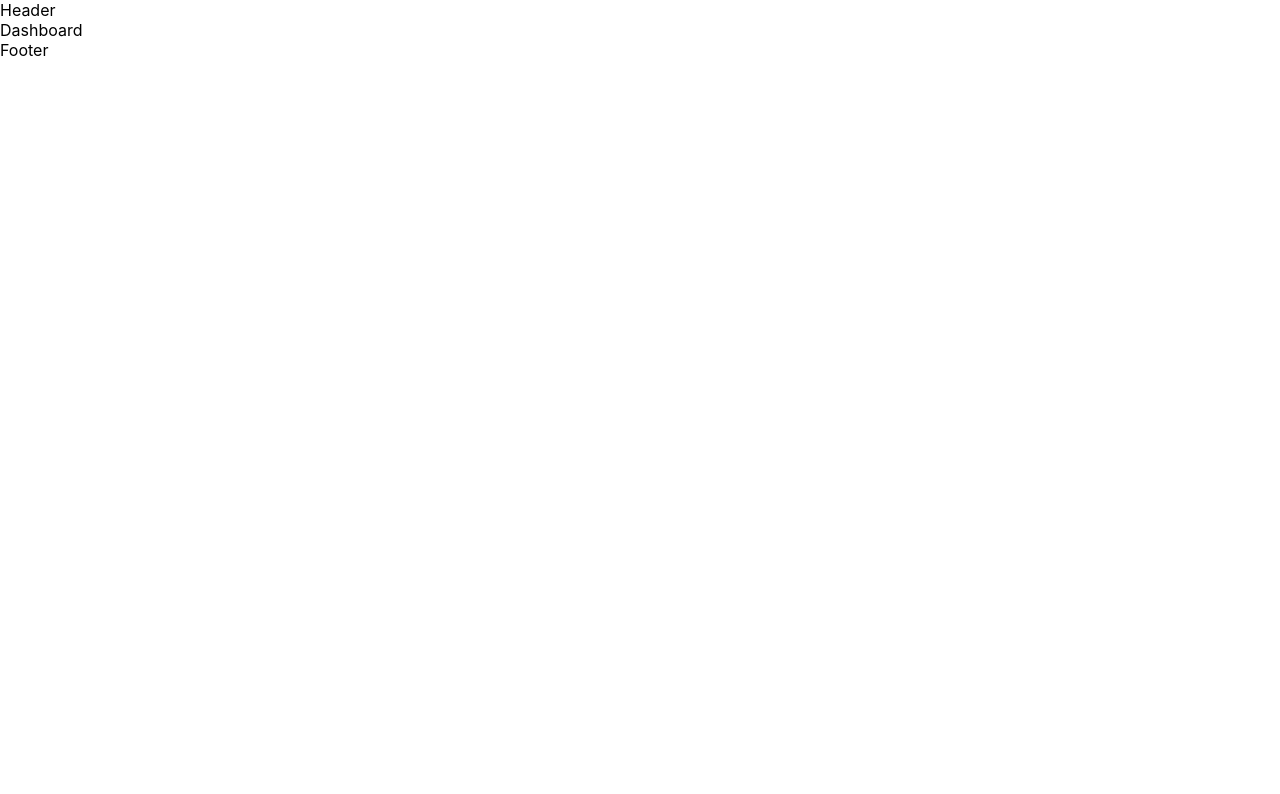
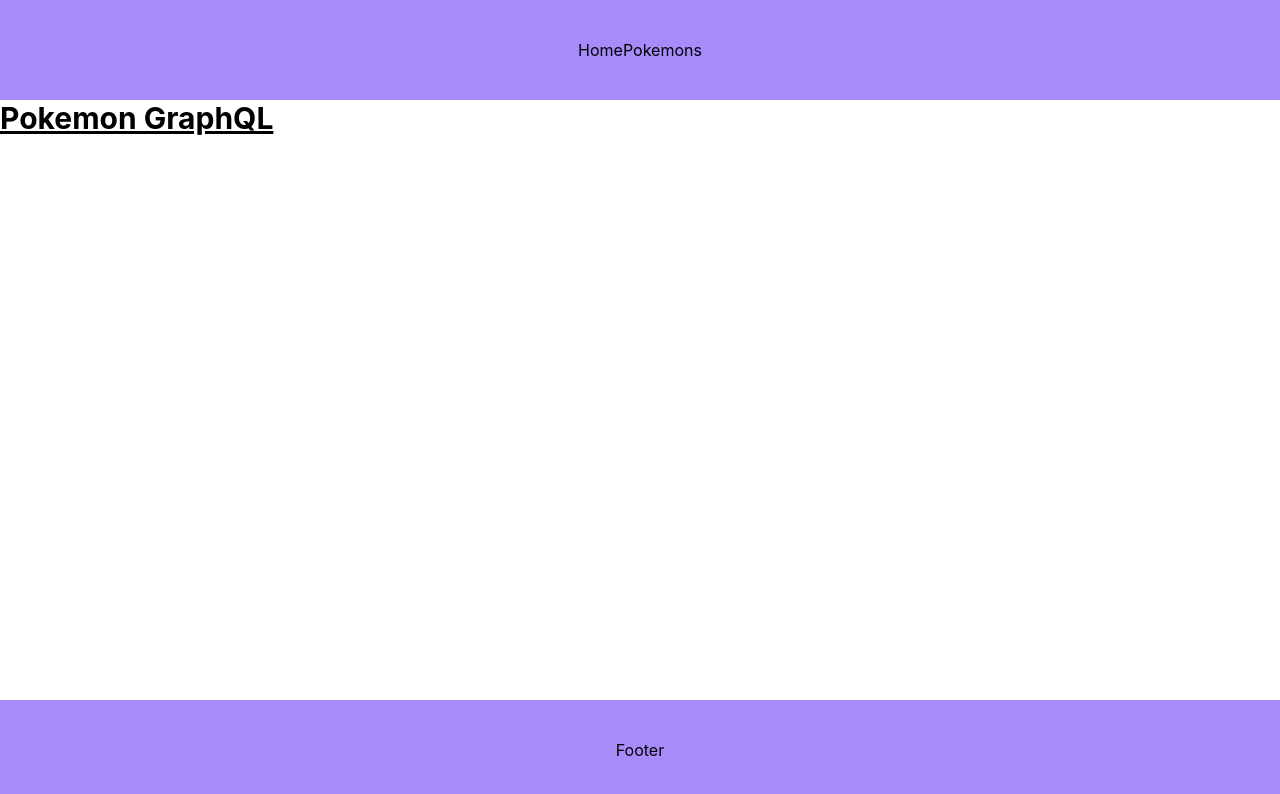
Before and after one commit to mdelarosatoro/rick-and-morty-graphql, a React (Create React App) app: page /pokemons in a window 1280 px wide. Shown: the top 794 px of the page. Built offline with nearby package versions, Linux system fonts and the light colour scheme.

Commit message:
Added basic router and core components

```diff
--- a/package.json
+++ b/package.json
@@ -14,6 +14,7 @@
         "graphql": "^16.3.0",
         "react": "^18.0.0",
         "react-dom": "^18.0.0",
+        "react-router-dom": "^6.3.0",
         "react-scripts": "5.0.1",
         "typescript": "^4.6.3",
         "web-vitals": "^2.1.4"
@@ -45,6 +46,7 @@
     "devDependencies": {
         "@typescript-eslint/eslint-plugin": "^5.19.0",
         "@typescript-eslint/parser": "^5.19.0",
+        "autoprefixer": "^10.4.4",
         "eslint": "^8.13.0",
         "eslint-config-airbnb": "^19.0.4",
         "eslint-config-prettier": "^8.5.0",
@@ -53,7 +55,9 @@
         "eslint-plugin-jsx-a11y": "^6.5.1",
         "eslint-plugin-react": "^7.29.4",
         "eslint-plugin-react-hooks": "^4.4.0",
-        "husky": "^7.0.4"
+        "husky": "^7.0.4",
+        "postcss": "^8.4.12",
+        "tailwindcss": "^3.0.24"
     },
     "prettier": {
         "singleQuote": true
--- /dev/null
+++ b/postcss.config.js
@@ -0,0 +1,6 @@
+module.exports = {
+  plugins: {
+    tailwindcss: {},
+    autoprefixer: {},
+  },
+}
--- a/src/App.tsx
+++ b/src/App.tsx
@@ -1,4 +1,5 @@
 import './App.css';
+import { Route, Routes } from 'react-router-dom';
 import Header from './components/core/header/header';
 import Footer from './components/core/footer/footer';
 import Dashboard from './components/dashboard/dashboard';
@@ -7,7 +8,10 @@ function App() {
     return (
         <>
             <Header />
-            <Dashboard />
+            <Routes>
+                <Route path="/" element={<Dashboard />} />
+                <Route path="/pokemons" element={<Dashboard />} />
+            </Routes>
             <Footer />
         </>
     );
--- a/src/components/core/footer/footer.tsx
+++ b/src/components/core/footer/footer.tsx
@@ -1,7 +1,11 @@
 import React from 'react';
 
 function Footer() {
-    return <footer>Footer</footer>;
+    return (
+        <footer className="bg-violet-400	h-[100px] flex justify-center items-center">
+            Footer
+        </footer>
+    );
 }
 
 export default Footer;
--- a/src/components/core/header/header.tsx
+++ b/src/components/core/header/header.tsx
@@ -1,7 +1,24 @@
-import React from 'react';
+function Header() {
+    const navLinks = [
+        {
+            path: '/',
+            label: 'Home',
+        },
+        {
+            path: '/pokemons',
+            label: 'Pokemons',
+        },
+    ];
 
-function Header() {
-    return <header>Header</header>;
+    return (
+        <header className="bg-violet-400 h-[100px] flex justify-center items-center">
+            <nav>
+                {navLinks.map((item) => (
+                    <a href={item.path}>{item.label}</a>
+                ))}
+            </nav>
+        </header>
+    );
 }
 
 export default Header;
--- a/src/components/dashboard/dashboard.tsx
+++ b/src/components/dashboard/dashboard.tsx
@@ -1,7 +1,11 @@
 import React from 'react';
 
 function Dashboard() {
-    return <div>Dashboard</div>;
+    return (
+        <div className="min-h-[calc(100vh-200px)]">
+            <h1 className="text-3xl font-bold underline">Pokemon GraphQL</h1>
+        </div>
+    );
 }
 
 export default Dashboard;
--- a/src/index.css
+++ b/src/index.css
@@ -1,3 +1,13 @@
+@tailwind base;
+@tailwind components;
+@tailwind utilities;
+
+* {
+    margin: 0;
+    padding: 0;
+    box-sizing: border-box;
+}
+
 body {
     margin: 0;
     font-family: -apple-system, BlinkMacSystemFont, 'Segoe UI', 'Roboto',
--- a/src/index.tsx
+++ b/src/index.tsx
@@ -7,8 +7,9 @@ import {
     HttpLink,
     InMemoryCache,
 } from '@apollo/client';
+import { BrowserRouter } from 'react-router-dom';
+import reportWebVitals from './reportWebVitals';
 import App from './App';
-import reportWebVitals from './reportWebVitals';
 
 // Instantiate required constructor fields
 const cache = new InMemoryCache();
@@ -35,7 +36,9 @@ const root = ReactDOM.createRoot(
 root.render(
     <React.StrictMode>
         <ApolloProvider client={client}>
-            <App />
+            <BrowserRouter>
+                <App />
+            </BrowserRouter>
         </ApolloProvider>
     </React.StrictMode>
 );
--- /dev/null
+++ b/tailwind.config.js
@@ -0,0 +1,7 @@
+module.exports = {
+    content: ['./src/**/*.{js,jsx,ts,tsx}'],
+    theme: {
+        extend: {},
+    },
+    plugins: [],
+};
```
Also changed, not shown: 1 other file (tests, documents, lock files or other folders).
